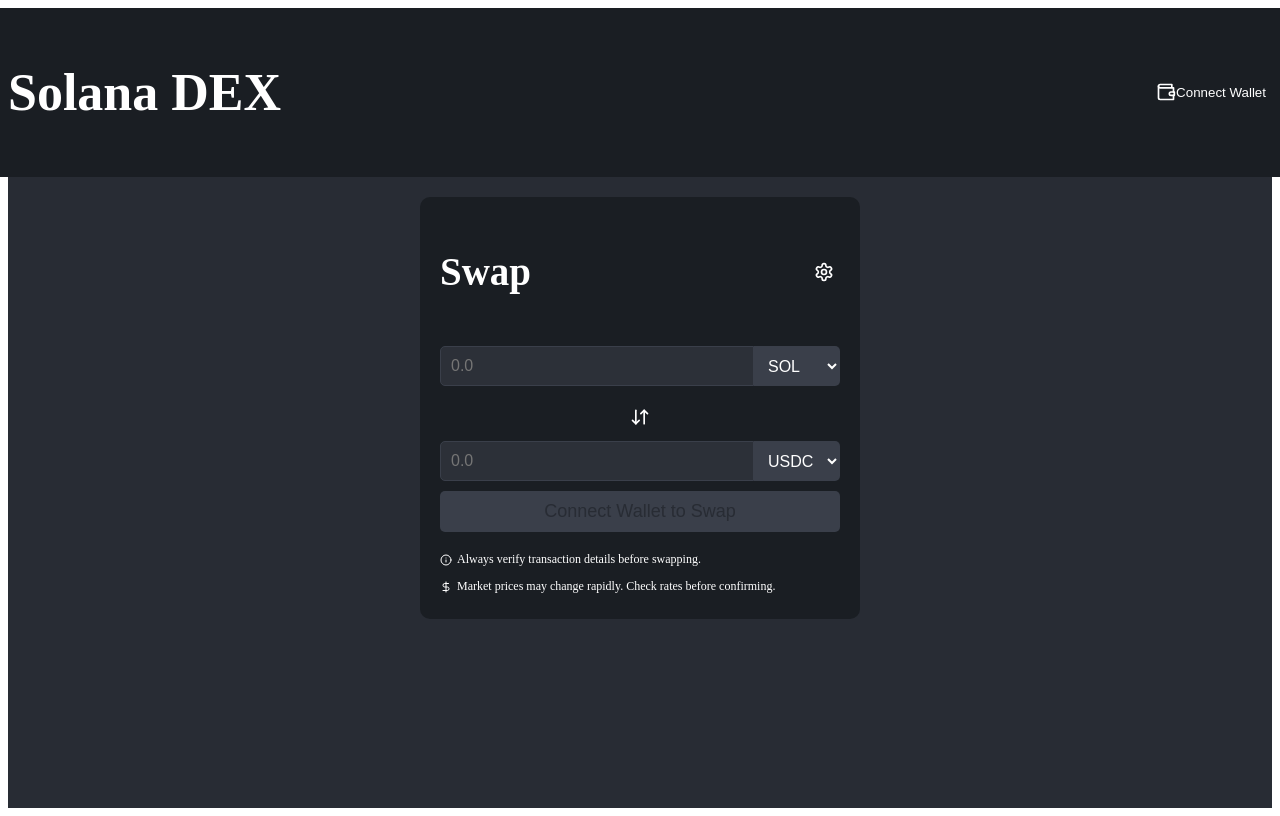
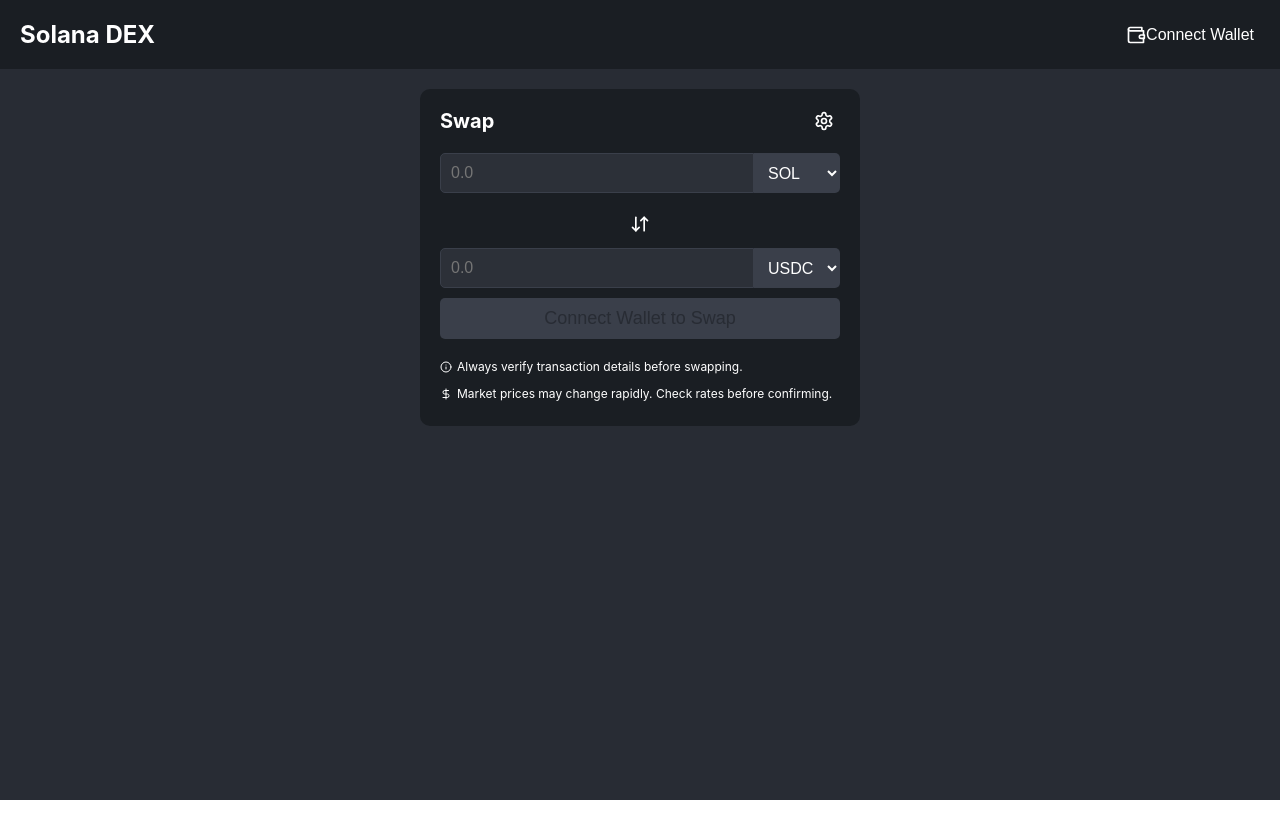
Before and after one commit to wowcombinat/soldex, a React (Create React App) app: page / in a window 1280 px wide. Built offline with nearby package versions, Linux system fonts and the light colour scheme.

Commit message:
Update App.css

```diff
--- a/src/App.css
+++ b/src/App.css
@@ -1,3 +1,12 @@
+body {
+  margin: 0;
+  font-family: -apple-system, BlinkMacSystemFont, 'Segoe UI', 'Roboto', 'Oxygen',
+    'Ubuntu', 'Cantarell', 'Fira Sans', 'Droid Sans', 'Helvetica Neue',
+    sans-serif;
+  -webkit-font-smoothing: antialiased;
+  -moz-osx-font-smoothing: grayscale;
+}
+
 .App {
   text-align: center;
   background-color: #282c34;
@@ -6,7 +15,7 @@
   flex-direction: column;
   align-items: center;
   justify-content: flex-start;
-  font-size: calc(10px + 2vmin);
+  font-size: 16px;
   color: white;
 }
 
@@ -17,6 +26,12 @@
   align-items: center;
   padding: 20px;
   background-color: #1a1e23;
+  box-sizing: border-box;
+}
+
+.App-header h1 {
+  margin: 0;
+  font-size: 24px;
 }
 
 .App-main {
@@ -24,13 +39,15 @@
   justify-content: center;
   width: 100%;
   padding: 20px;
+  box-sizing: border-box;
 }
 
 .swap-container {
   background-color: #1a1e23;
   padding: 20px;
   border-radius: 10px;
-  width: 400px;
+  width: 100%;
+  max-width: 400px;
 }
 
 .swap-header {
@@ -40,6 +57,11 @@
   margin-bottom: 20px;
 }
 
+.swap-header h2 {
+  margin: 0;
+  font-size: 20px;
+}
+
 .settings-button, .wallet-button {
   background: none;
   border: none;
@@ -47,6 +69,11 @@
   cursor: pointer;
   display: flex;
   align-items: center;
+  font-size: 16px;
+}
+
+.wallet-button span {
+  margin-left: 8px;
 }
 
 .token-input {
@@ -79,6 +106,7 @@
   color: white;
   cursor: pointer;
   margin: 10px 0;
+  width: 100%;
 }
 
 .exchange-rate {
```
